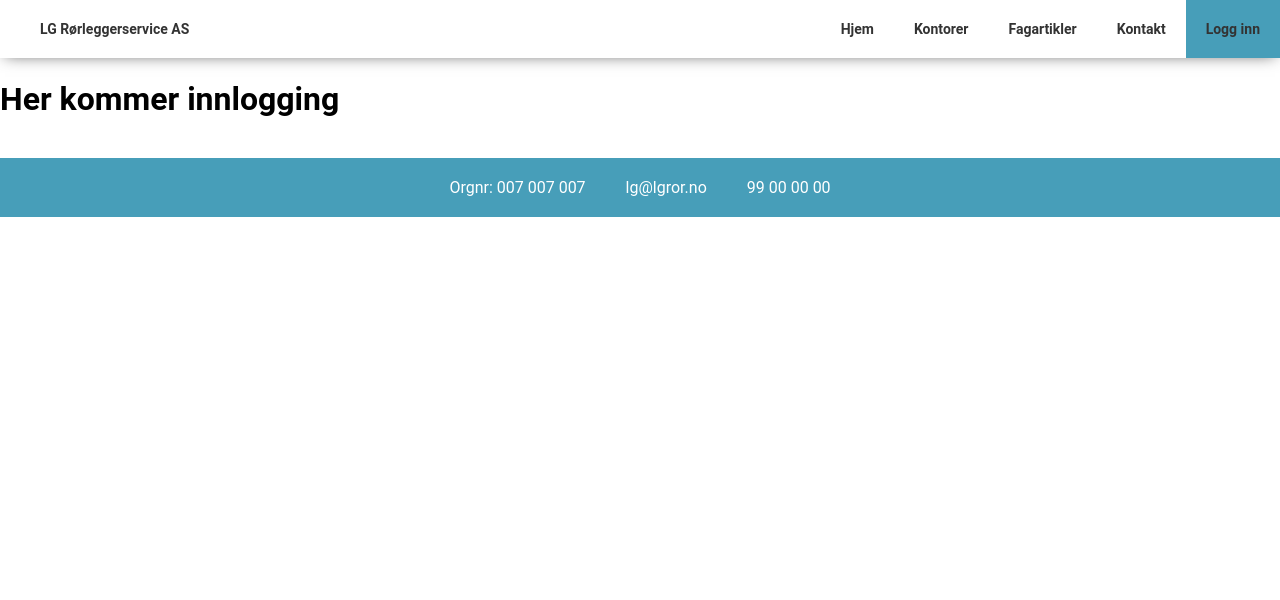
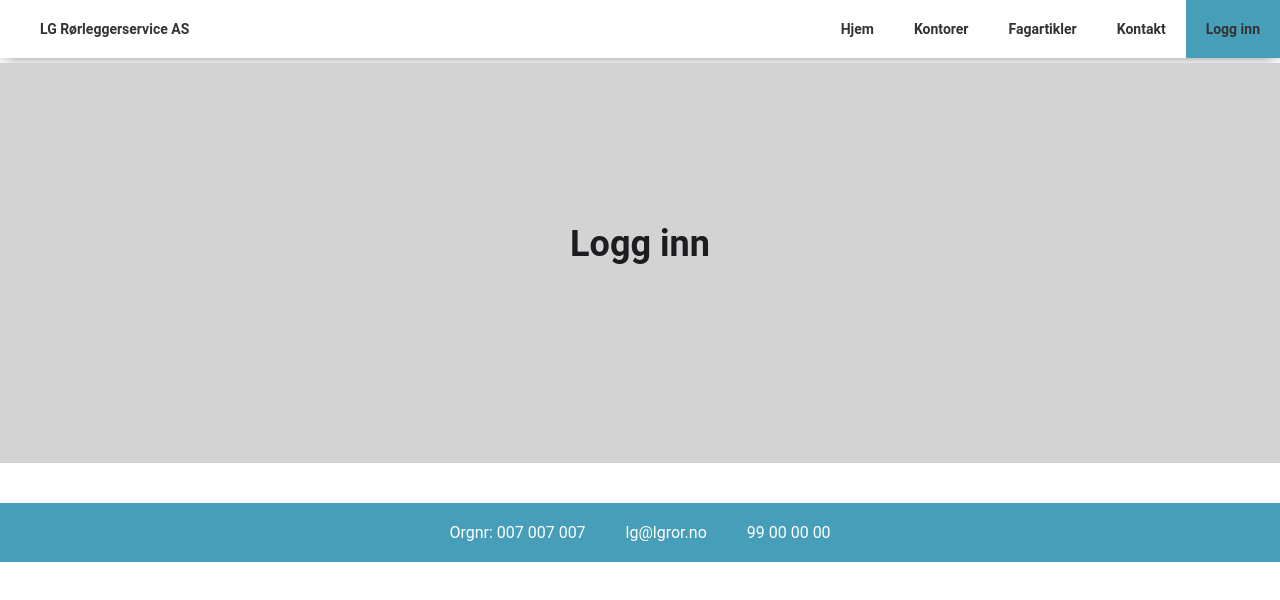
Before and after one commit to Aricin86/eksamen, a React app in the folder client/: page /login in a window 1280 px wide. Shown: the top 600 px of the page. Built offline with nearby package versions, Linux system fonts and the light colour scheme.

Commit message:
Style changes

```diff
--- a/client/src/components/ContactForm.jsx
+++ b/client/src/components/ContactForm.jsx
@@ -1,26 +1,8 @@
 import React from 'react';
 import styled from 'styled-components';
 
-const Banner = styled.header`
-  grid-row: 1;
-  grid-column: 1 / 4;
-  color: #1c1c21;
-  background-color: lightgray;
-  height: 400px;
-
-  h1 {
-    text-align: center;
-    padding: 160px;
-    margin: 0;
-    font-size: 36px;
-  }
-`;
-
 const ContactForm = () => (
   <>
-    <Banner>
-      <h1>Kontakt oss</h1>
-    </Banner>
     <form>
       <label htmlFor="name">
         Navn
--- a/client/src/pages/Articles.jsx
+++ b/client/src/pages/Articles.jsx
@@ -1,6 +1,28 @@
 import React from 'react';
-import ContactForm from '../components/LoginForm'; // ! Må endres
+import styled from 'styled-components';
+import ContactForm from '../components/LoginForm';
 
-const Articles = () => <h1>Her kommer artikler</h1>;
+const Banner = styled.header`
+  grid-row: 1;
+  grid-column: 1 / 4;
+  color: #1c1c21;
+  background-color: lightgray;
+  height: 400px;
+
+  h1 {
+    text-align: center;
+    padding: 160px;
+    margin: 0;
+    font-size: 36px;
+  }
+`;
+
+const Articles = () => (
+  <>
+    <Banner>
+      <h1>Fagartikler</h1>
+    </Banner>
+  </>
+);
 
 export default Articles;
--- a/client/src/pages/Contact.jsx
+++ b/client/src/pages/Contact.jsx
@@ -1,6 +1,29 @@
 import React from 'react';
+import styled from 'styled-components';
 import ContactForm from '../components/ContactForm';
 
-const Contact = () => <ContactForm />;
+const Banner = styled.header`
+  grid-row: 1;
+  grid-column: 1 / 4;
+  color: #1c1c21;
+  background-color: lightgray;
+  height: 400px;
+
+  h1 {
+    text-align: center;
+    padding: 160px;
+    margin: 0;
+    font-size: 36px;
+  }
+`;
+
+const Contact = () => (
+  <>
+    <Banner>
+      <h1>Kontakt oss</h1>
+    </Banner>
+    <ContactForm />
+  </>
+);
 
 export default Contact;
--- a/client/src/pages/Home.jsx
+++ b/client/src/pages/Home.jsx
@@ -18,6 +18,12 @@ const Banner = styled.header`
   background-position: center bottom;
   background-repeat: no-repeat;
   background-size: cover;
+
+  h1 {
+    text-align: center;
+    padding: 160px 0;
+    font-size: 36px;
+  }
 `;
 
 const HomeSections = styled.a`
--- a/client/src/pages/Login.jsx
+++ b/client/src/pages/Login.jsx
@@ -1,6 +1,28 @@
 import React from 'react';
+import styled from 'styled-components';
 // import LoginForm from '../components/LoginForm';
 
-const Login = () => <h1>Her kommer innlogging</h1>;
+const Banner = styled.header`
+  grid-row: 1;
+  grid-column: 1 / 4;
+  color: #1c1c21;
+  background-color: lightgray;
+  height: 400px;
+
+  h1 {
+    text-align: center;
+    padding: 160px;
+    margin: 0;
+    font-size: 36px;
+  }
+`;
+
+const Login = () => (
+  <>
+    <Banner>
+      <h1>Logg inn</h1>
+    </Banner>
+  </>
+);
 
 export default Login;
```
Also changed, not shown: client/src/components/Article.jsx (added).
